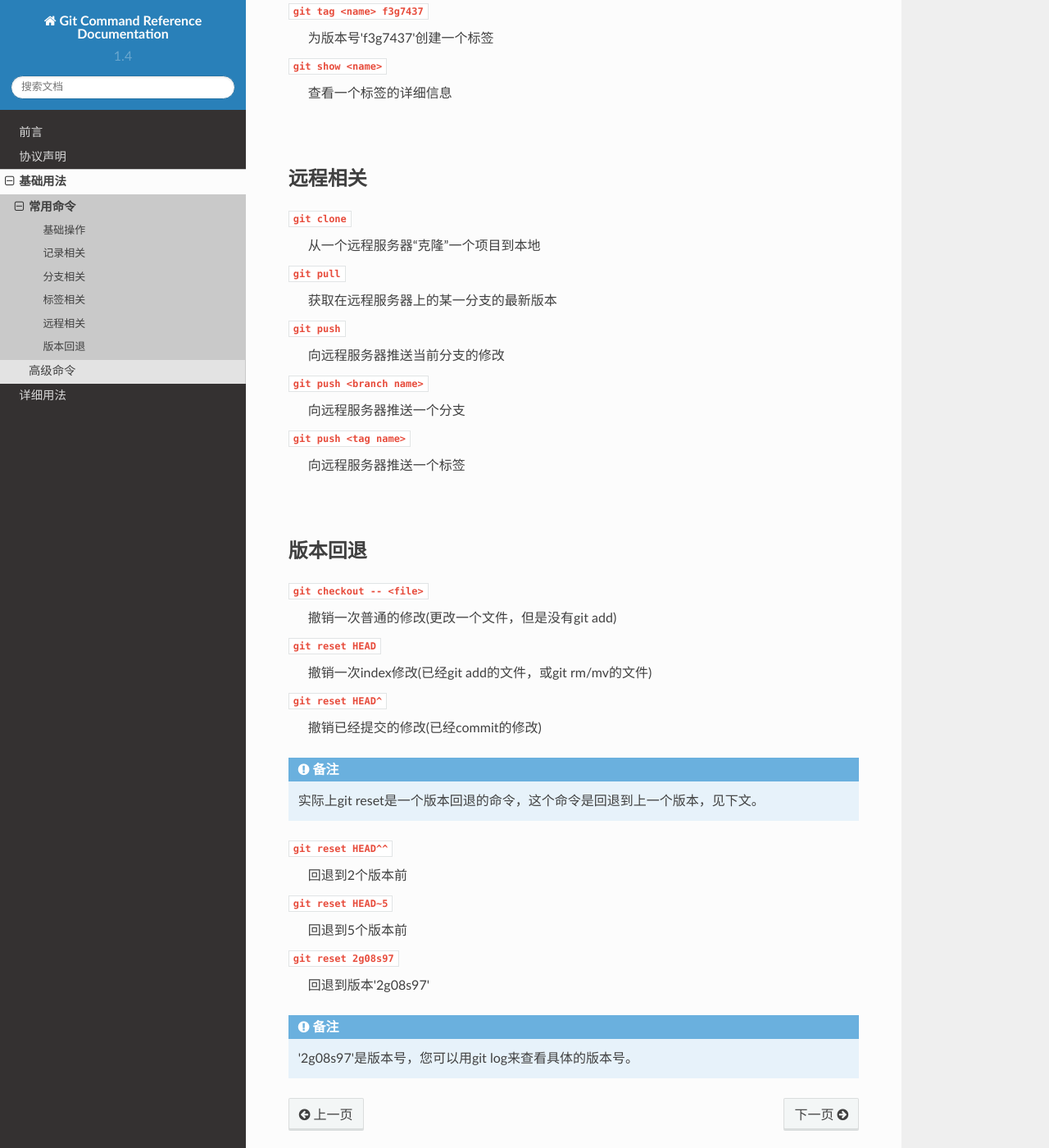
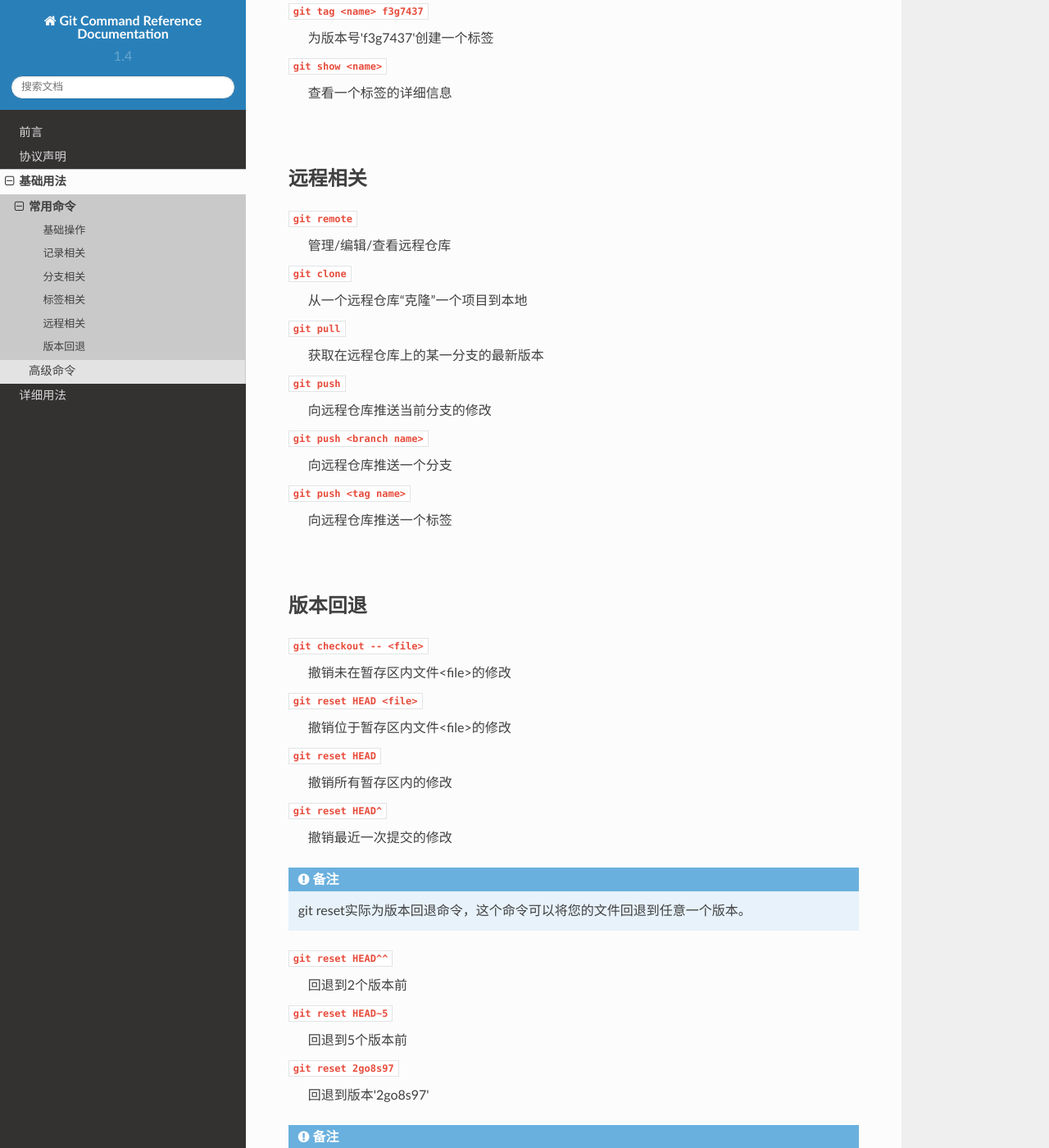
Before and after one commit to K-Guan/Git-Command-Reference, a Sphinx documentation site: the page built from source/base/baseic.rst, in a window 1280 px wide and 1400 px high, scrolled down 2048 px. Shown: the whole window at 82% size. Built offline with Sphinx 7.4.7 and the Read the Docs theme 2.0.0, drawn with Linux system fonts in a browser that asks for light colours; some of the changed text lies outside the part shown.

Commit message:
Edit: source/base/baseic.rst

```diff
--- a/source/base/baseic.rst
+++ b/source/base/baseic.rst
@@ -30,7 +30,7 @@
 
 .. note::
 
-    上面的 *#index* 就是意味着只会更改暂存区的内容，只有当commit之后才会生效。
+    上面的 *#index* 意味着只会更改暂存区的内容，只有当commit之后才会生效。
 
 
 |
@@ -40,7 +40,7 @@
 --------
 
 ``git status``
-    查看当前index的状态
+    查看当前暂存区的状态
 
 ``git log``
     查看全部的提交记录
@@ -102,20 +102,23 @@
 远程相关
 --------
 
+``git remote``
+    管理/编辑/查看远程仓库
+
 ``git clone``
-    从一个远程服务器“克隆”一个项目到本地
+    从一个远程仓库“克隆”一个项目到本地
 
 ``git pull``
-    获取在远程服务器上的某一分支的最新版本
+    获取在远程仓库上的某一分支的最新版本
 
 ``git push``
-    向远程服务器推送当前分支的修改
+    向远程仓库推送当前分支的修改
 
 ``git push <branch name>``
-    向远程服务器推送一个分支
+    向远程仓库推送一个分支
 
 ``git push <tag name>``
-    向远程服务器推送一个标签
+    向远程仓库推送一个标签
 
 |
 
@@ -124,17 +127,20 @@
 --------
 
 ``git checkout -- <file>``
-    撤销一次普通的修改(更改一个文件，但是没有git add)
+    撤销未在暂存区内文件<file>的修改
+
+``git reset HEAD <file>``
+    撤销位于暂存区内文件<file>的修改
 
 ``git reset HEAD``
-    撤销一次index修改(已经git add的文件，或git rm/mv的文件)
+    撤销所有暂存区内的修改
 
 ``git reset HEAD^``
-    撤销已经提交的修改(已经commit的修改)
+    撤销最近一次提交的修改
 
 .. note::
 
-    实际上git reset是一个版本回退的命令，这个命令是回退到上一个版本，见下文。
+    git reset实际为版本回退命令，这个命令可以将您的文件回退到任意一个版本。
 
 ``git reset HEAD^^``
     回退到2个版本前
@@ -142,9 +148,9 @@
 ``git reset HEAD~5``
     回退到5个版本前
 
-``git reset 2g08s97``
-    回退到版本'2g08s97'
+``git reset 2go8s97``
+    回退到版本'2go8s97'
 
 .. note::
 
-    '2g08s97'是版本号，您可以用git log来查看具体的版本号。
+    '2g08s97'是版本的SHA-1，您可以用git log来查看具体的SHA-1。
```
